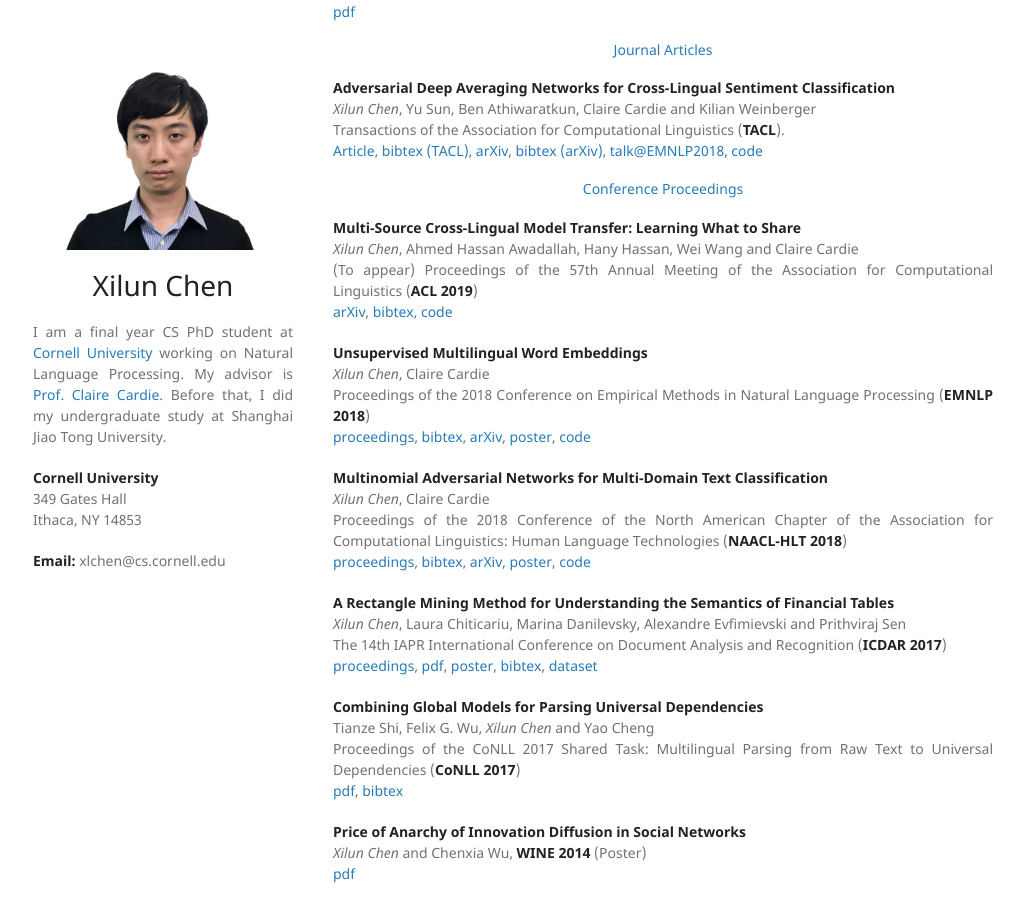
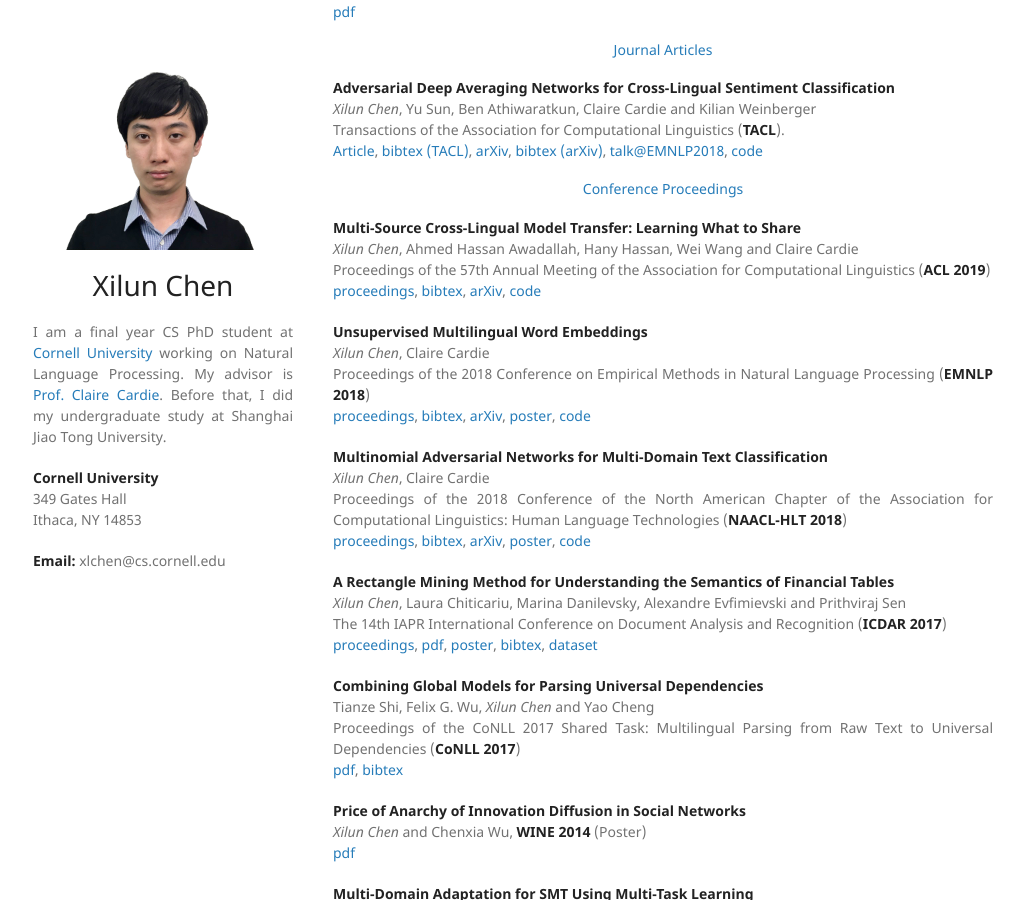
Before and after one commit to ccsasuke/ccsasuke.github.io, a Jekyll site: the page built from index.md, in a window 1280 px wide and 900 px high, scrolled down 559 px. Shown: the whole window, without its empty margins (127-1151 px from the left). Built offline with Jekyll 4.4.1, drawn with Linux system fonts in a browser that asks for light colours; nearby versions of some CDN libraries; our own code applies the rules of GitHub Pages for plain Markdown files.

```diff
--- a/index.md
+++ b/index.md
@@ -38,9 +38,10 @@ Transactions of the Association for Computational Linguistics (**TACL**). <br/>
 
 **Multi-Source Cross-Lingual Model Transfer: Learning What to Share**<br/>
 _Xilun Chen_, Ahmed Hassan Awadallah, Hany Hassan, Wei Wang and Claire Cardie<br/>
-(To appear) Proceedings of the 57th Annual Meeting of the Association for Computational Linguistics (**ACL 2019**)<br/>
+Proceedings of the 57th Annual Meeting of the Association for Computational Linguistics (**ACL 2019**)<br/>
+[proceedings](https://www.aclweb.org/anthology/P19-1299),
+[bibtex](https://aclweb.org/anthology/papers/P/P19/P19-1299.bib),
 [arXiv](https://arxiv.org/abs/1810.03552),
-[bibtex](resources/bibtex/manmoe.bib),
 [code](https://github.com/microsoft/Multilingual-Model-Transfer)
 
 **Unsupervised Multilingual Word Embeddings**<br/>
```
Also changed, not shown: 3 other files.
